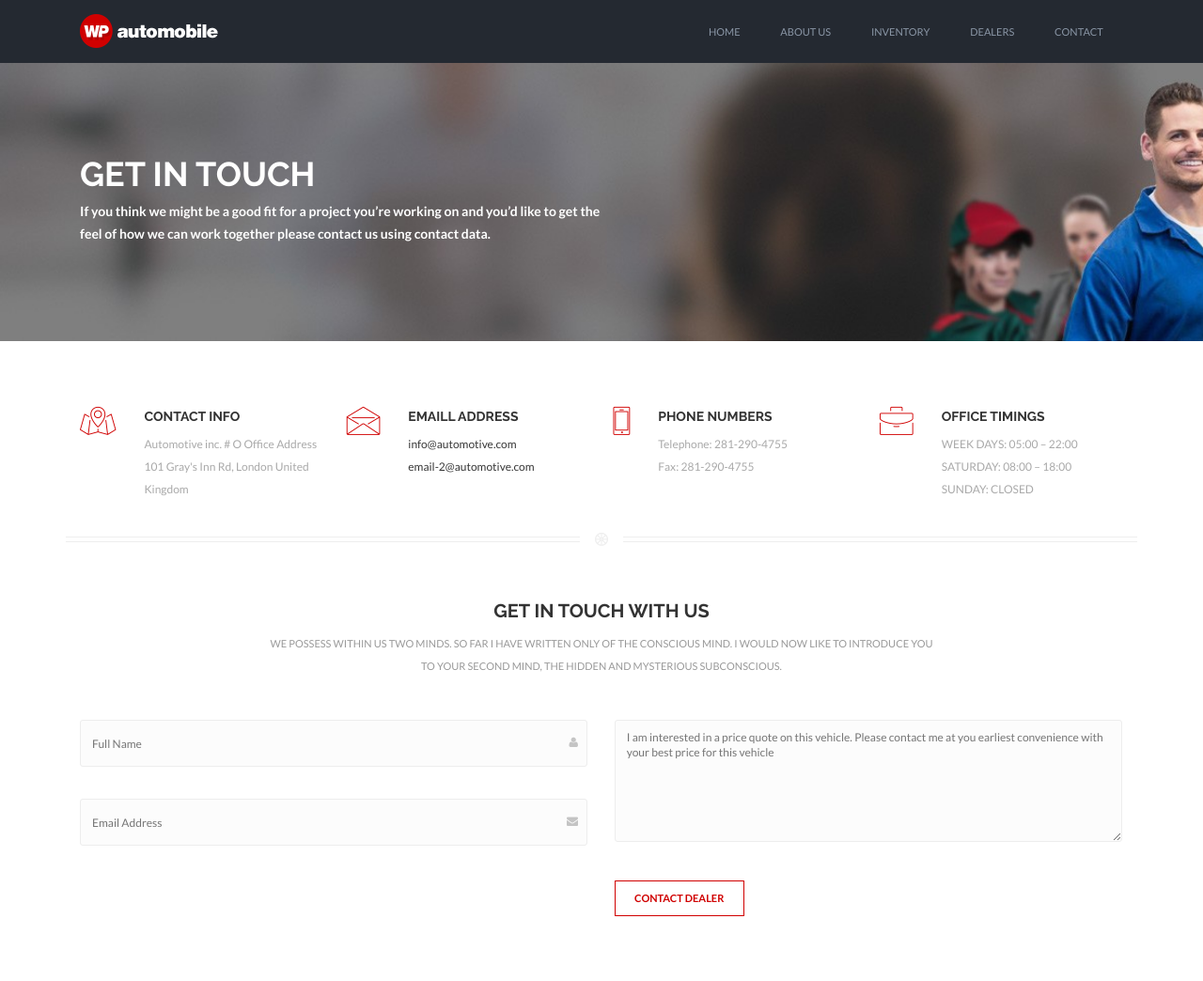
After one commit to ycoodr/django-CarDealer, a Django app: page /contact in a window 1280 px wide. The commit adds this page. Shown: the top 1044 px of the page at 94% size. Run offline with Django 3.2, Linux system fonts and the light colour scheme; some libraries are stand-ins or nearby versions; some web fonts are replaced.

Commit message:
конец

```diff
--- a/CarDealer/settings.py
+++ b/CarDealer/settings.py
@@ -133,3 +133,9 @@ MEDIA_ROOT = os.path.join(BASE_DIR, 'media')
 # https://docs.djangoproject.com/en/3.2/ref/settings/#default-auto-field
 
 DEFAULT_AUTO_FIELD = 'django.db.models.BigAutoField'
+
+EMAIL_HOST = 'smtp.gmail.com'
+EMAIL_PORT = '587'
+EMAIL_HOST_USER = ''
+EMAIL_HOST_PASSWORD = ''
+EMAIL_USE_TLC = True
--- a/CarDealer/urls.py
+++ b/CarDealer/urls.py
@@ -26,6 +26,8 @@ urlpatterns = [
     path('filter_results', views.filter_results, name="filter_results" ),
     path('<int:car_id>', views.car_detail, name="car_detail" ),
     path('inventory', views.inventory, name="inventory" ),
+    path('dealers', views.dealers, name="dealers" ),
+    path('contact', views.contact, name="contact" ),
 ]
 
 urlpatterns += static(settings.STATIC_URL, document_root=settings.STATIC_ROOT)
--- a/cars/views.py
+++ b/cars/views.py
@@ -2,6 +2,8 @@ from django.shortcuts import render, get_object_or_404
 from django.core.paginator import Paginator, EmptyPage, PageNotAnInteger
 from .models import Car
 from .filters import CarFilter
+from dealers.models import Dealer
+from django.core.mail import send_mail
 
 # Create your views here.
 
@@ -78,3 +80,29 @@ def inventory(request):
     }
 
     return render(request, 'inventory.html', context)
+
+def dealers(request):
+    all_dealers = Dealer.objects.all()
+
+    context = {
+        'all_dealers': all_dealers
+    }
+
+    return render(request, 'dealers.html', context)
+
+
+def contact(request):
+    if request.method == "POST":
+        name = request.POST['name']
+        email = request.POST['email']
+        message = request.POST['message']
+
+        send_mail(
+            'Question from ' + name + ' Email: ' + email,
+            message,
+            email,
+            ['ycoodr@gmail.com']
+        )
+        return render(request, 'contact.html')
+    else:
+        return render(request, 'contact.html')
--- a/static_in_project/style.css
+++ b/static_in_project/style.css
@@ -1018,7 +1018,7 @@ ul.cs-partners-slider li a{ display:block;cursor:move;}
 .cs-contact-form .cs-form-holder .input-holder {position:relative;margin-bottom:24px;}
 .cs-contact-form .cs-form-holder .input-holder i{color:#c4c4c4;position:absolute;top:30%;right:10px;font-size:12px;}
 .cs-contact-form .cs-form-holder .input-holder input{height:50px;}
-.cs-contact-form .cs-form-holder .input-holder textarea{height:220px !important;}
+.cs-contact-form .cs-form-holder .input-holder textarea{height:130px;}
 .cs-contact-form .cs-form-holder .input-holder input,.cs-form-holder .input-holder textarea{border:1px solid #ededed;background-color:#fcfcfc;color:#9a9a9a;border-radius:3px;font-family: 'Lato', sans-serif;font-size:12px;}
 .cs-contact-form .cs-form-holder .input-holder input[type=checkbox]{color:#b0b0b0;height:auto;margin-right:7px;}
 .cs-contact-form .cs-form-holder .input-holder label{color:#999999;font-size:12px;}
--- /dev/null
+++ b/templates/contact.html
@@ -0,0 +1,137 @@
+{% extends 'base.html' %}
+{% load static %}
+
+{% block content %}
+	<!-- Header End -->
+	<div class="cs-subheader left" style="background:url({% static 'assets/extra-images/bg-subheader-01.jpg' %}) no-repeat 0 0 /cover; min-height:296px; padding:90px 0 0; margin-bottom:50px;">
+    	<div class="container">
+        	<div class="cs-page-title">
+            	<h1 style="color:#fff !important;">Get in touch</h1>
+                <p style="color:#fff;">If you think we might be a good fit for a project you’re working on and you’d like to get the<br /> feel of how we can work together please contact us using contact data.</p>
+            </div>
+        </div>
+    </div>
+	<!-- Main Start -->
+	<div class="main-section">
+		<div class="page-section" style=" padding-top:20px; padding-bottom:10px; ">
+			  <div class="container">
+					<div class="row">
+						  <div class="section-fullwidtht col-lg-12 col-md-12 col-sm-12 col-xs-12">
+								<div class="row">
+									<!--Element Section Start-->
+										<div class="col-lg-3 col-md-3 col-sm-6 col-xs-12">
+											<div class="cs-contact-info left">
+												<div class="cs-media"><i class="icon-map4 cs-color"></i></div>
+												<div class="cs-text">
+													<h6>Contact Info</h6>
+													<p>Automotive inc. # O Office Address
+													101 Gray's Inn Rd, London
+													United Kingdom</p>
+												</div>
+											</div>
+										</div>
+										<div class="col-lg-3 col-md-3 col-sm-6 col-xs-12">
+											<div class="cs-contact-info left">
+												<div class="cs-media"><i class="icon-envelope2 cs-color"></i></div>
+												<div class="cs-text">
+													<h6>Emaill Address</h6>
+													<p><a href="#">info@automotive.com</a>
+													<a href="#">email-2@automotive.com</a></p>
+												</div>
+											</div>
+										</div>
+										<div class="col-lg-3 col-md-3 col-sm-6 col-xs-12">
+											<div class="cs-contact-info left">
+												<div class="cs-media"><i class="icon-phone4 cs-color"></i></div>
+												<div class="cs-text">
+													<h6>Phone Numbers</h6>
+													<p><span>Telephone: 281-290-4755</span>
+													<span>Fax: 281-290-4755</span></p>
+												</div>
+											</div>
+										</div>
+										<div class="col-lg-3 col-md-3 col-sm-6 col-xs-12">
+											<div class="cs-contact-info left">
+												<div class="cs-media"><i class="icon-briefcase3 cs-color"></i></div>
+												<div class="cs-text">
+													<h6>Office Timings</h6>
+													<p><span>WEEK DAYS: 05:00 – 22:00</span>
+													<span>SATURDAY: 08:00 – 18:00</span>
+													<span>SUNDAY: CLOSED</span></p>
+												</div>
+											</div>
+										</div>
+										<div class="cs-seprater" style="text-align:center;"> <span> <i class="icon-transport177"> </i> </span> </div>
+									<!--Element Section End-->
+								</div>
+						  </div>
+					</div>
+			  </div>
+		</div>
+		<div class="page-section" style="padding-top:40px; padding-bottom:60px;">
+			  <div class="container">
+					<div class="row">
+						  <div class="section-fullwidtht col-lg-12 col-md-12 col-sm-12 col-xs-12">
+								<div class="row">
+									<!--Element Section Start-->
+										<div class="cs-contact-form">
+										<div class="col-lg-12 col-md-12 col-sm-12 col-xs-12">
+
+											<div class="cs-section-title">
+											<h3 style="text-transform:uppercase !important;">GET IN TOUCH WITH US</h3>
+											<p style="text-transform:uppercase;font-size:11px;color:#999999 !important;">
+											We possess within us two minds. So far I have written only of the conscious mind. I would now like to
+											 introduce you <br/>to your second mind, the hidden and mysterious subconscious.</p>
+										</div>
+										</div>
+										<form action="{% url 'contact' %}" method="post">
+											{% csrf_token %}
+										<div class="col-lg-6 col-md-6 col-sm-12 col-xs-12">
+											<div class="row">
+											<div class="col-lg-12 col-md-12 col-sm-12 col-xs-12">
+												<div class="cs-form-holder">
+													<div class="input-holder"><input type="text" name="name" placeholder="Full Name"><i class=" icon-user"></i></div>
+												</div>
+											</div>
+											<div class="col-lg-12 col-md-12 col-sm-12 col-xs-12">
+												<div class="cs-form-holder">
+													<div class="input-holder"><input type="text" name="email" placeholder="Email Address"><i class=" icon-envelope"></i></div>
+												</div>
+											</div>
+
+
+										</div>
+										</div>
+										<div class="col-lg-6 col-md-6 col-sm-12 col-xs-12">
+											<div class="row">
+											<div class="col-lg-12 col-md-12 col-sm-12 col-xs-12">
+												<div class="cs-form-holder">
+													<div class="input-holder">
+													<textarea name="message" placeholder="I am interested in a price quote on this vehicle. Please contact me at you earliest convenience with your best price for this vehicle"></textarea><i></i></div>
+												</div>
+											</div>
+											<div class="col-lg-12 col-md-12 col-sm-12 col-xs-12">
+												<div class="cs-btn-submit cs-color">
+												<input type="submit" value="Contact Dealer">
+												</div>
+											</div>
+											</div>
+										</div>
+										</form>
+										</div>
+											</div>
+										</div>
+									<!--Element Section End-->
+								</div>
+						  </div>
+					</div>
+		<div class="page-section" style=" margin-bottom:25px;">
+			  <div class="container">
+					<div class="row">
+						<iframe src="https://www.google.com/maps/embed?pb=!1m18!1m12!1m3!1d39000.94343709505!2d4.7945535311437215!3d52.34214665658746!2m3!1f0!2f0!3f0!3m2!1i1024!2i768!4f13.1!3m3!1m2!1s0x47c609fd919e5b05%3A0xfadb36a3b89991d8!2z0JDQvNGB0YLQtdGA0LTQsNC8INCu0LMsINCQ0LzRgdGC0LXRgNC00LDQvCwg0J3QuNC00LXRgNC70LDQvdC00Ys!5e0!3m2!1sru!2sru!4v1656070710095!5m2!1sru!2sru" width="600" height="450" style="border:0;" allowfullscreen="" loading="lazy" referrerpolicy="no-referrer-when-downgrade"></iframe>
+					</div>
+			  </div>
+		</div>
+	</div>
+
+	{% endblock content %}
--- a/templates/index.html
+++ b/templates/index.html
@@ -299,9 +299,9 @@
 
 	</div>
 	<!-- Main End -->
-	<div class="container">
-		<iframe src="https://www.google.com/maps/embed?pb=!1m18!1m12!1m3!1d39000.94343709505!2d4.7945535311437215!3d52.34214665658746!2m3!1f0!2f0!3f0!3m2!1i1024!2i768!4f13.1!3m3!1m2!1s0x47c609fd919e5b05%3A0xfadb36a3b89991d8!2z0JDQvNGB0YLQtdGA0LTQsNC8INCu0LMsINCQ0LzRgdGC0LXRgNC00LDQvCwg0J3QuNC00LXRgNC70LDQvdC00Ys!5e0!3m2!1sru!2sru!4v1656070710095!5m2!1sru!2sru" width="600" height="450" style="border:0;" allowfullscreen="" loading="lazy" referrerpolicy="no-referrer-when-downgrade"></iframe>
-	</div>
+
+
+
 
 	<!-- Footer Start -->
 
--- a/templates/nav.html
+++ b/templates/nav.html
@@ -21,10 +21,10 @@
 								<li><a href="{% url 'inventory' %}">Inventory</a>
 
 								</li>
-								<li><a href="#">Dealers</a>
+								<li><a href="{% url 'dealers' %}">Dealers</a>
 
 								</li>
-								<li><a href="#">Contact</a>
+								<li><a href="{% url 'contact' %}">Contact</a>
 
 								</li>
 
```
Also changed, not shown: templates/about.html (+1 -88 lines), templates/dealers.html (added, +43 -0 lines).
